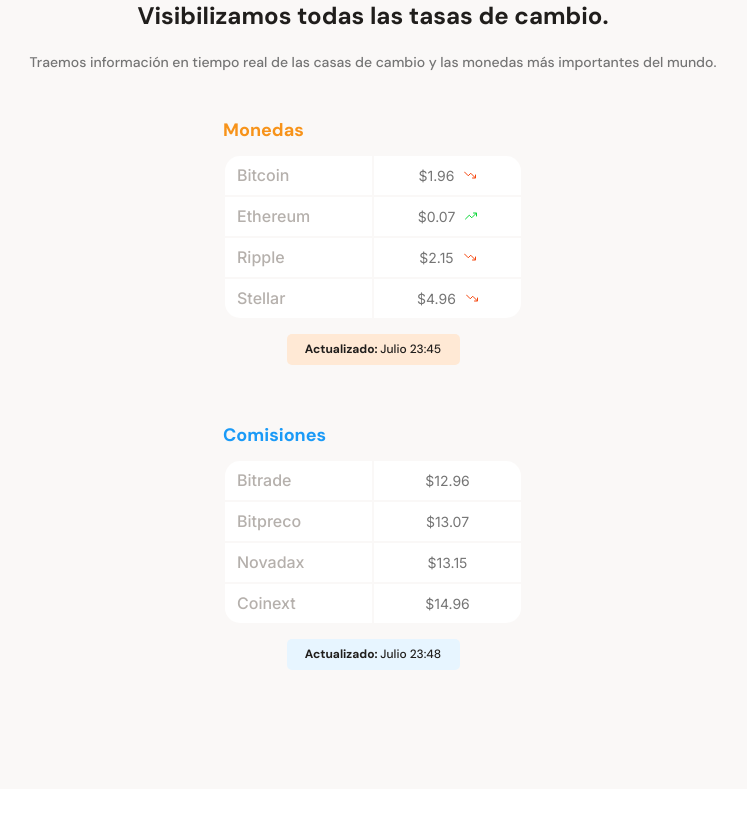
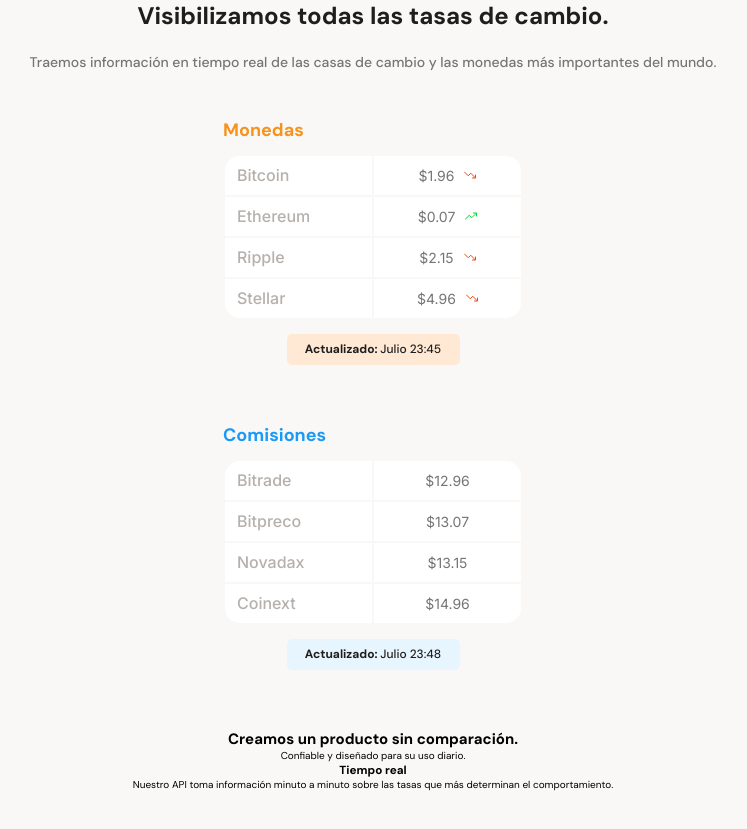
Before and after one commit to Jos017/proyectoMobileFirst, a plain HTML site: page index.html in a window 1280 px wide. Shown: the part 587-1416 px from the top of the page, without its empty margins (267-1014 px from the left). Before the commit the page ends 1376 px from the top, so only its background shows below. Drawn offline with Linux system fonts and the light colour scheme.

Commit message:
Add product detail section basic HTML structure

```diff
--- a/index.html
+++ b/index.html
@@ -108,7 +108,20 @@
                     </p>
                 </div>
             </div>
-        <section></section>
+        <section class="product-detail">
+            <span></span>
+            <div>
+                <h2>Creamos un producto sin comparación.</h2>
+                <p>Confiable y diseñado para su uso diario.</p>
+            </div>
+            <section class="product-detail__cards-container">
+                <article class="product-detail__card product-detail__card--clock">
+                    <span class="product-detail__card-ico product-detail__card-ico--clock"></span>
+                    <h3 class="product-detail__card-title">Tiempo real</h3>
+                    <p class="product-detail__card-info">Nuestro API toma información minuto a minuto sobre las tasas que más determinan el comportamiento.</p>
+                </article>
+            </section>
+        </section>
         <section></section>
     </main>
     <footer></footer>
```
